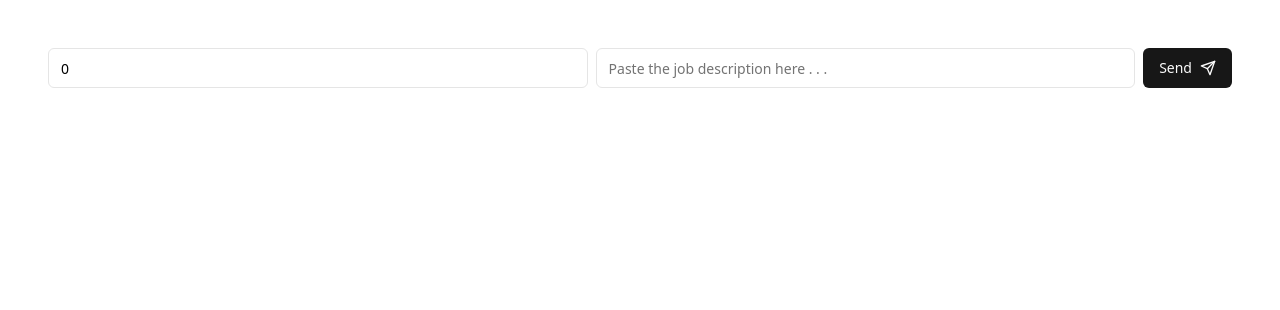
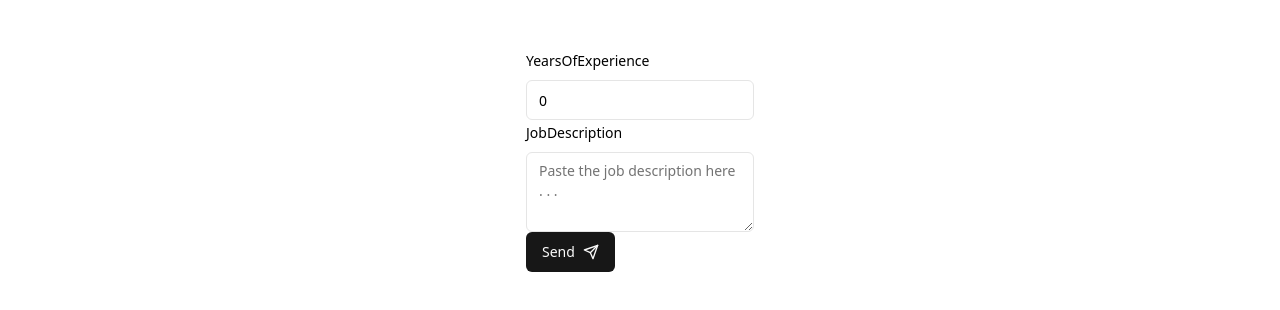
Before and after one commit to IvanSmiths/cover-letter-builder-pro, a Next.js app: page / in a window 1280 px wide. Shown: the top 310 px of the page. Built offline with nearby package versions, Linux system fonts and the light colour scheme.

Commit message:
add shadcn components

```diff
--- a/app/layout.tsx
+++ b/app/layout.tsx
@@ -1,5 +1,6 @@
 import type { Metadata } from "next";
 import "../lib/globals.css";
+import React from "react";
 
 export const metadata: Metadata = {
   title: "Create Next App",
--- a/components/ChatForm.tsx
+++ b/components/ChatForm.tsx
@@ -1,9 +1,13 @@
 "use client";
 
 import { ChangeEvent, FormEvent, useState } from "react";
-import { YearsInput } from "@/components/YearsInput";
 import { PromptInput } from "@/components/PromptInput";
 import PromptButton from "@/components/PromptButton";
+import { Form } from "@/components/ui/form";
+import { zodResolver } from "@hookform/resolvers/zod";
+import { useForm } from "react-hook-form";
+import { z } from "zod";
+import { YearsInput } from "@/components/YearsInput";
 
 interface ChatFormProps {
   input: string;
@@ -22,7 +26,21 @@ export function ChatForm({
 }: ChatFormProps) {
   const [years, setYears] = useState<number>(0);
 
+  const FormSchema = z.object({
+    yearsOfExperience: z.number().min(0).max(100),
+    prompt: z.string(),
+  });
+
+  const form = useForm<z.infer<typeof FormSchema>>({
+    resolver: zodResolver(FormSchema),
+    defaultValues: {
+      yearsOfExperience: years,
+    },
+  });
+
   return (
+    <>
+      <Form {...form}>
         <form
           onSubmit={(event) => {
             event.preventDefault();
@@ -33,15 +51,17 @@ export function ChatForm({
               },
             });
           }}
-      className="flex h-full w-full flex-row items-center gap-2"
         >
-      <YearsInput years={years} setYears={setYears} />
+          <YearsInput setYears={setYears} years={years} form={form} />
           <PromptInput
             input={input}
             isLoading={isLoading}
             handleInputChange={handleInputChange}
+            form={form}
           />
           <PromptButton stop={stop} isLoading={isLoading} />
         </form>
+      </Form>
+    </>
   );
 }
--- a/components/PromptInput.tsx
+++ b/components/PromptInput.tsx
@@ -1,16 +1,39 @@
-import { Input } from "@/components/ui/input";
 import { ChangeEvent } from "react";
+import {
+  FormControl,
+  FormField,
+  FormItem,
+  FormLabel,
+} from "@/components/ui/form";
+import { UseFormReturn } from "react-hook-form";
+import { Textarea } from "@/components/ui/textarea";
 
 interface PromptInputProps {
   input: string;
   isLoading: boolean;
-  handleInputChange: (e: ChangeEvent<HTMLInputElement>) => void;
+  handleInputChange: (e: ChangeEvent<HTMLTextAreaElement>) => void;
+  form: UseFormReturn<
+    { yearsOfExperience: number; prompt: string },
+    any,
+    undefined
+  >;
 }
 
-export function PromptInput({ input, isLoading, handleInputChange }: PromptInputProps) {
+export function PromptInput({
+  input,
+  isLoading,
+  handleInputChange,
+  form,
+}: PromptInputProps) {
   return (
-    <Input
-      type="text"
+    <FormField
+      control={form.control}
+      name="prompt"
+      render={() => (
+        <FormItem>
+          <FormLabel>JobDescription</FormLabel>
+          <FormControl>
+            <Textarea
               placeholder={
                 isLoading
                   ? "Generating . . ."
@@ -20,5 +43,9 @@ export function PromptInput({ input, isLoading, handleInputChange }: PromptInput
               disabled={isLoading}
               onChange={handleInputChange}
             />
+          </FormControl>
+        </FormItem>
+      )}
+    />
   );
 }
--- a/components/YearsInput.tsx
+++ b/components/YearsInput.tsx
@@ -1,16 +1,39 @@
 import { Input } from "@/components/ui/input";
+import {
+  FormControl,
+  FormField,
+  FormItem,
+  FormLabel,
+} from "@/components/ui/form";
+import { UseFormReturn } from "react-hook-form";
 
 interface YearsInputProps {
   years: number;
   setYears: (years: number) => void;
+  form: UseFormReturn<
+    { yearsOfExperience: number; prompt: string },
+    any,
+    undefined
+  >;
 }
 
-export function YearsInput({ years, setYears }: YearsInputProps) {
+export function YearsInput({ years, setYears, form }: YearsInputProps) {
   return (
-    <Input
-      type="number"
-      value={years}
-      onChange={(e) => setYears(parseInt(e.target.value))}
+    <FormField
+      control={form.control}
+      name="yearsOfExperience"
+      render={() => (
+        <FormItem>
+          <FormLabel>YearsOfExperience</FormLabel>
+          <FormControl>
+            <Input
+              type="number"
+              value={years}
+              onChange={(e) => setYears(parseInt(e.target.value))}
+            />
+          </FormControl>
+        </FormItem>
+      )}
     />
   );
 }
--- /dev/null
+++ b/components/ui/form.tsx
@@ -0,0 +1,178 @@
+"use client"
+
+import * as React from "react"
+import * as LabelPrimitive from "@radix-ui/react-label"
+import { Slot } from "@radix-ui/react-slot"
+import {
+  Controller,
+  ControllerProps,
+  FieldPath,
+  FieldValues,
+  FormProvider,
+  useFormContext,
+} from "react-hook-form"
+
+import { cn } from "@/lib/utils"
+import { Label } from "@/components/ui/label"
+
+const Form = FormProvider
+
+type FormFieldContextValue<
+  TFieldValues extends FieldValues = FieldValues,
+  TName extends FieldPath<TFieldValues> = FieldPath<TFieldValues>
+> = {
+  name: TName
+}
+
+const FormFieldContext = React.createContext<FormFieldContextValue>(
+  {} as FormFieldContextValue
+)
+
+const FormField = <
+  TFieldValues extends FieldValues = FieldValues,
+  TName extends FieldPath<TFieldValues> = FieldPath<TFieldValues>
+>({
+  ...props
+}: ControllerProps<TFieldValues, TName>) => {
+  return (
+    <FormFieldContext.Provider value={{ name: props.name }}>
+      <Controller {...props} />
+    </FormFieldContext.Provider>
+  )
+}
+
+const useFormField = () => {
+  const fieldContext = React.useContext(FormFieldContext)
+  const itemContext = React.useContext(FormItemContext)
+  const { getFieldState, formState } = useFormContext()
+
+  const fieldState = getFieldState(fieldContext.name, formState)
+
+  if (!fieldContext) {
+    throw new Error("useFormField should be used within <FormField>")
+  }
+
+  const { id } = itemContext
+
+  return {
+    id,
+    name: fieldContext.name,
+    formItemId: `${id}-form-item`,
+    formDescriptionId: `${id}-form-item-description`,
+    formMessageId: `${id}-form-item-message`,
+    ...fieldState,
+  }
+}
+
+type FormItemContextValue = {
+  id: string
+}
+
+const FormItemContext = React.createContext<FormItemContextValue>(
+  {} as FormItemContextValue
+)
+
+const FormItem = React.forwardRef<
+  HTMLDivElement,
+  React.HTMLAttributes<HTMLDivElement>
+>(({ className, ...props }, ref) => {
+  const id = React.useId()
+
+  return (
+    <FormItemContext.Provider value={{ id }}>
+      <div ref={ref} className={cn("space-y-2", className)} {...props} />
+    </FormItemContext.Provider>
+  )
+})
+FormItem.displayName = "FormItem"
+
+const FormLabel = React.forwardRef<
+  React.ElementRef<typeof LabelPrimitive.Root>,
+  React.ComponentPropsWithoutRef<typeof LabelPrimitive.Root>
+>(({ className, ...props }, ref) => {
+  const { error, formItemId } = useFormField()
+
+  return (
+    <Label
+      ref={ref}
+      className={cn(error && "text-destructive", className)}
+      htmlFor={formItemId}
+      {...props}
+    />
+  )
+})
+FormLabel.displayName = "FormLabel"
+
+const FormControl = React.forwardRef<
+  React.ElementRef<typeof Slot>,
+  React.ComponentPropsWithoutRef<typeof Slot>
+>(({ ...props }, ref) => {
+  const { error, formItemId, formDescriptionId, formMessageId } = useFormField()
+
+  return (
+    <Slot
+      ref={ref}
+      id={formItemId}
+      aria-describedby={
+        !error
+          ? `${formDescriptionId}`
+          : `${formDescriptionId} ${formMessageId}`
+      }
+      aria-invalid={!!error}
+      {...props}
+    />
+  )
+})
+FormControl.displayName = "FormControl"
+
+const FormDescription = React.forwardRef<
+  HTMLParagraphElement,
+  React.HTMLAttributes<HTMLParagraphElement>
+>(({ className, ...props }, ref) => {
+  const { formDescriptionId } = useFormField()
+
+  return (
+    <p
+      ref={ref}
+      id={formDescriptionId}
+      className={cn("text-sm text-muted-foreground", className)}
+      {...props}
+    />
+  )
+})
+FormDescription.displayName = "FormDescription"
+
+const FormMessage = React.forwardRef<
+  HTMLParagraphElement,
+  React.HTMLAttributes<HTMLParagraphElement>
+>(({ className, children, ...props }, ref) => {
+  const { error, formMessageId } = useFormField()
+  const body = error ? String(error?.message) : children
+
+  if (!body) {
+    return null
+  }
+
+  return (
+    <p
+      ref={ref}
+      id={formMessageId}
+      className={cn("text-sm font-medium text-destructive", className)}
+      {...props}
+    >
+      {body}
+    </p>
+  )
+})
+FormMessage.displayName = "FormMessage"
+
+export {
+  useFormField,
+  Form,
+  FormItem,
+  FormLabel,
+  FormControl,
+  FormDescription,
+  FormMessage,
+  FormField,
+}
--- /dev/null
+++ b/components/ui/label.tsx
@@ -0,0 +1,26 @@
+"use client"
+
+import * as React from "react"
+import * as LabelPrimitive from "@radix-ui/react-label"
+import { cva, type VariantProps } from "class-variance-authority"
+
+import { cn } from "@/lib/utils"
+
+const labelVariants = cva(
+  "text-sm font-medium leading-none peer-disabled:cursor-not-allowed peer-disabled:opacity-70"
+)
+
+const Label = React.forwardRef<
+  React.ElementRef<typeof LabelPrimitive.Root>,
+  React.ComponentPropsWithoutRef<typeof LabelPrimitive.Root> &
+    VariantProps<typeof labelVariants>
+>(({ className, ...props }, ref) => (
+  <LabelPrimitive.Root
+    ref={ref}
+    className={cn(labelVariants(), className)}
+    {...props}
+  />
+))
+Label.displayName = LabelPrimitive.Root.displayName
+
+export { Label }
--- /dev/null
+++ b/components/ui/textarea.tsx
@@ -0,0 +1,22 @@
+import * as React from "react"
+
+import { cn } from "@/lib/utils"
+
+const Textarea = React.forwardRef<
+  HTMLTextAreaElement,
+  React.ComponentProps<"textarea">
+>(({ className, ...props }, ref) => {
+  return (
+    <textarea
+      className={cn(
+        "flex min-h-[80px] w-full rounded-md border border-input bg-background px-3 py-2 text-base ring-offset-background placeholder:text-muted-foreground focus-visible:outline-none focus-visible:ring-2 focus-visible:ring-ring focus-visible:ring-offset-2 disabled:cursor-not-allowed disabled:opacity-50 md:text-sm",
+        className
+      )}
+      ref={ref}
+      {...props}
+    />
+  )
+})
+Textarea.displayName = "Textarea"
+
+export { Textarea }
--- a/package.json
+++ b/package.json
@@ -11,6 +11,8 @@
   "dependencies": {
     "@ai-sdk/openai": "^0.0.40",
     "@google/generative-ai": "^0.2.1",
+    "@hookform/resolvers": "^3.9.1",
+    "@radix-ui/react-label": "^2.1.0",
     "@radix-ui/react-slot": "^1.1.0",
     "ai": "^3.2.43",
     "class-variance-authority": "^0.7.0",
@@ -21,8 +23,10 @@
     "next": "14.2.10",
     "react": "^18",
     "react-dom": "^18",
+    "react-hook-form": "^7.53.2",
     "tailwind-merge": "^2.5.4",
-    "tailwindcss-animate": "^1.0.7"
+    "tailwindcss-animate": "^1.0.7",
+    "zod": "^3.23.8"
   },
   "devDependencies": {
     "@types/dompurify": "^3.0.5",
```
Also changed, not shown: 1 other file (tests, documents, lock files or other folders). Lines whose indentation alone changed are shown as unchanged.
